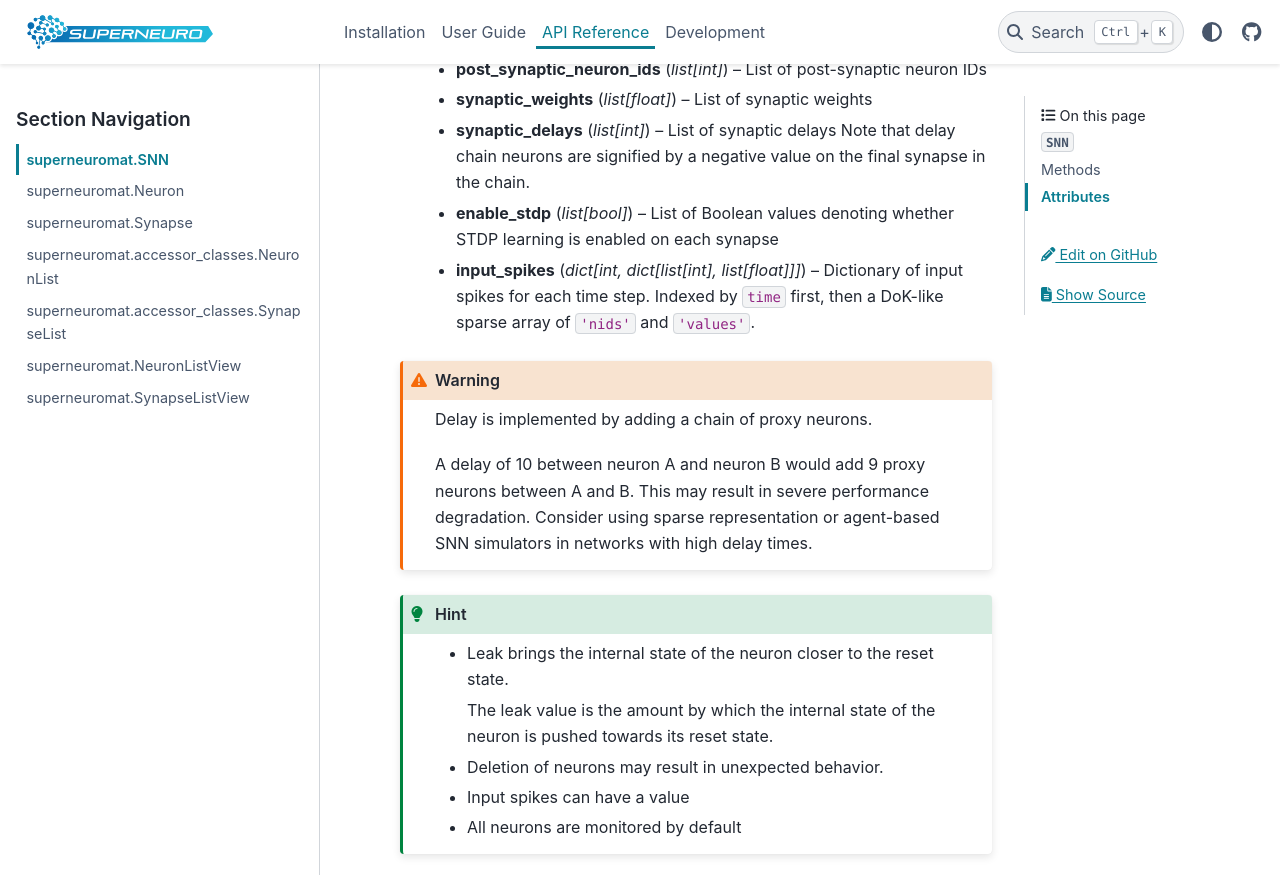
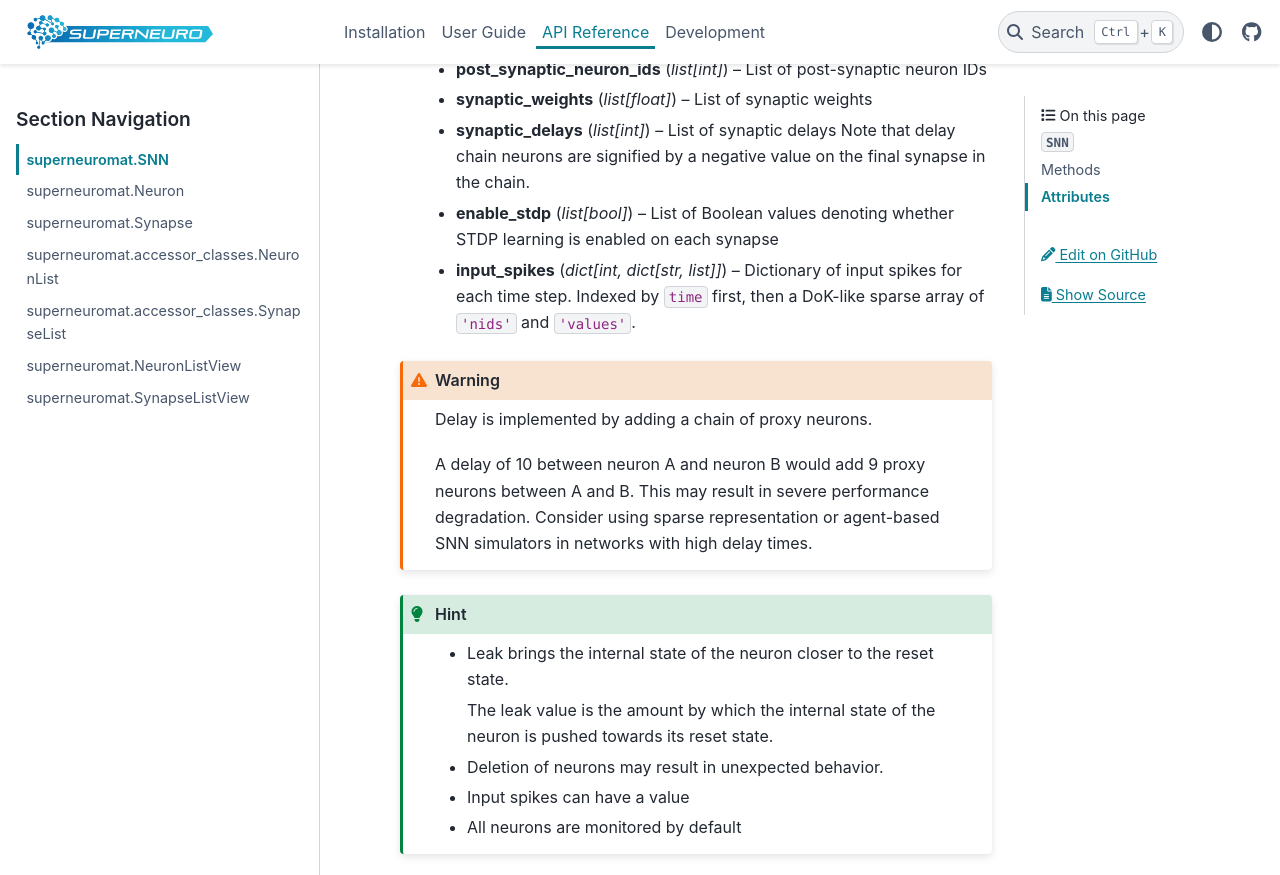
Before and after one commit to ORNL/superneuromat, a Sphinx documentation site: the page built from docs/source/api/SNN.rst, in a window 1280 px wide and 900 px high, scrolled down 2349 px, cut to the strip 0-875 px from the top of the window. Built offline with Sphinx 7.4.7 and the PyData theme 0.15.4, drawn with Linux system fonts in a browser that asks for light colours.

Commit message:
Update docs/source/api/SNN.rst
Co-authored-by: Copilot <175728472+Copilot@users.noreply.github.com>

```diff
--- a/docs/source/api/SNN.rst
+++ b/docs/source/api/SNN.rst
@@ -104,7 +104,7 @@ superneuromat.SNN
    :type enable_stdp: list[bool]
    :param enable_stdp:
       List of Boolean values denoting whether STDP learning is enabled on each synapse
-   :type input_spikes: dict[int, dict[list[int], list[float]]]
+   :type input_spikes: dict[int, dict[str, list]]
    :param input_spikes:
       Dictionary of input spikes for each time step.
       Indexed by ``time`` first, then a DoK-like sparse array of ``'nids'`` and ``'values'``.
```
